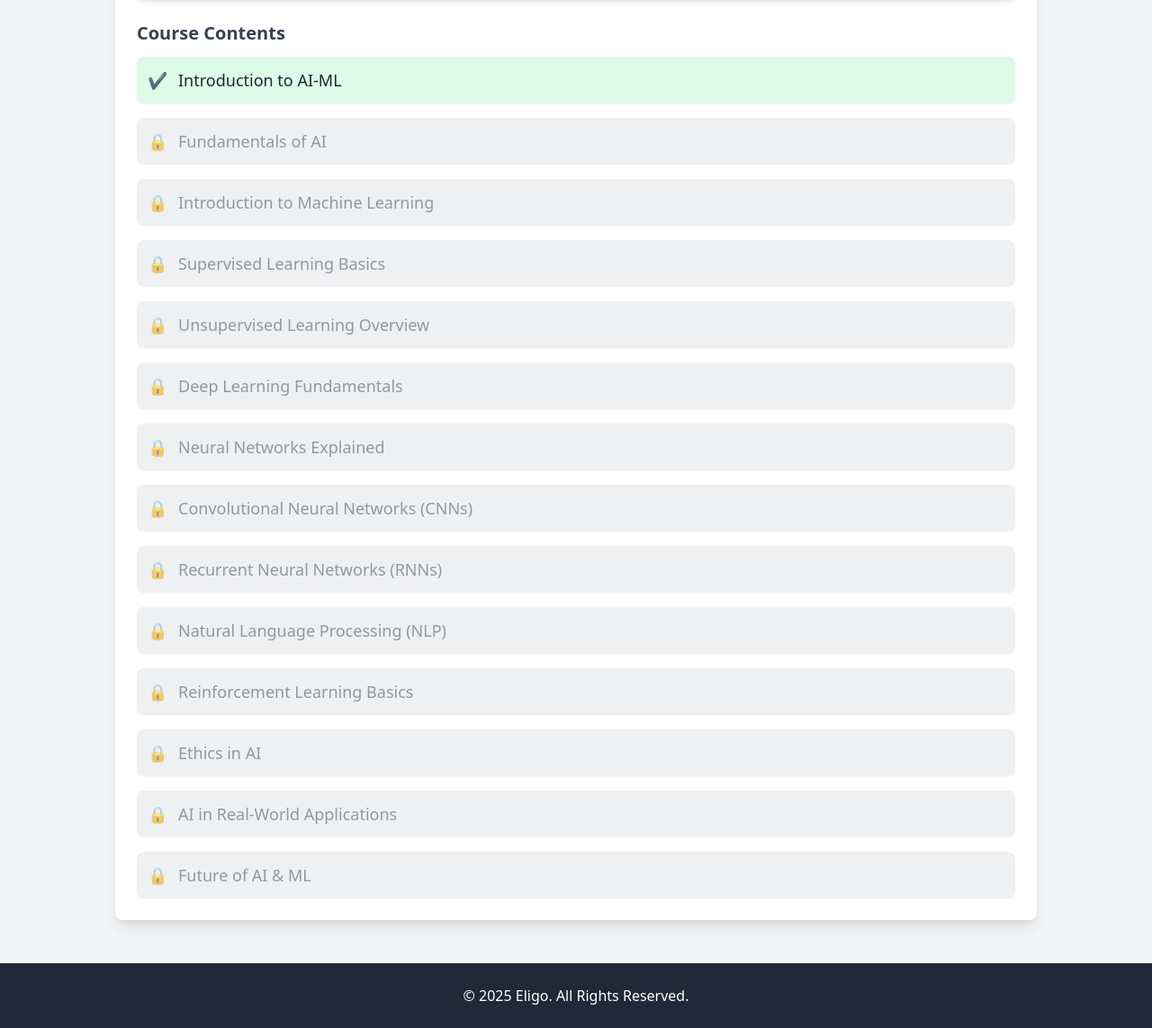
After one commit to ELIGO534/Learning, a Django app: page /my_courses/ in a window 1280 px wide. The commit adds this page. Shown: the part 545-1688 px from the top of the page at 90% size. Run offline with Django 5.2, Linux system fonts and the light colour scheme; parts of the project's set-up code (start-up, migrations or seed data) failed here and were passed over; some libraries are stand-ins or nearby versions.

Commit message:
updated templates,models.py,views.py

```diff
--- a/myapp/urls.py
+++ b/myapp/urls.py
@@ -16,6 +16,7 @@ urlpatterns = [
     path('chat/', views.chat, name='chat'),
     path('profile/', views.profile_view, name='profile'),
     path('income/', views.income, name='income'),
+    path('my_courses/', views.my_courses, name='my_courses'),
     path('transactions/', views.transactions, name='transactions'),
     path('withdrawal/', views.withdrawal_students, name='withdrawal'),
     path('join_members/', views.join_members, name='join'),
--- a/myapp/views.py
+++ b/myapp/views.py
@@ -167,3 +167,6 @@ def withdrawal_students(request):
 
 def join_members(request):
     return render(request, "join.html")
+
+def my_courses(request):
+    return render(request,"my_courses.html")
--- /dev/null
+++ b/templates/my_courses.html
@@ -0,0 +1,104 @@
+<!DOCTYPE html>
+<html lang="en">
+<head>
+    <meta charset="UTF-8">
+    <meta name="viewport" content="width=device-width, initial-scale=1.0">
+    <title>My Course - Eligo</title>
+    <script src="https://cdn.tailwindcss.com"></script>
+</head>
+<body class="bg-gray-100">
+
+    <!-- Navbar -->
+    <nav class="bg-blue-600 text-white py-4 px-6 shadow-md">
+        <div class="max-w-7xl mx-auto flex justify-between items-center">
+            <h1 class="text-2xl font-semibold">My Course</h1>
+            <a href="/" class="text-lg hover:underline">Back to Home</a>
+        </div>
+    </nav>
+
+    <!-- Course Container -->
+    <div class="max-w-5xl mx-auto mt-8 p-6 bg-white shadow-lg rounded-lg">
+
+        <!-- Video Section -->
+        <div class="mb-6">
+            <h2 class="text-2xl font-bold text-gray-800 mb-2">Introduction to AI-ML</h2>
+            <div class="relative w-full h-64 sm:h-96">
+                <iframe class="w-full h-full rounded-lg shadow-md"
+                    src="https://drive.google.com/file/d/1StNEYgANIW3TqvUtJ6mjdDcrZX4x_UwE/preview"
+                    allowfullscreen>
+                </iframe>
+            </div>
+        </div>
+
+        <!-- Course Content -->
+        <h3 class="text-xl font-semibold text-gray-700 mb-3">Course Contents</h3>
+        <ul class="space-y-4">
+            <!-- Unlocked Lesson -->
+            <li class="flex items-center space-x-3 bg-green-100 p-3 rounded-lg shadow-sm">
+                <span class="text-green-600 text-lg font-semibold">✔</span>
+                <a href="#" class="text-gray-800 text-lg font-medium hover:underline">Introduction to AI-ML</a>
+            </li>
+
+            <!-- Locked Lessons -->
+            <li class="flex items-center space-x-3 bg-gray-200 p-3 rounded-lg shadow-sm opacity-60">
+                <span class="text-red-500 text-lg font-semibold">🔒</span>
+                <span class="text-gray-600 text-lg font-medium">Fundamentals of AI</span>
+            </li>
+            <li class="flex items-center space-x-3 bg-gray-200 p-3 rounded-lg shadow-sm opacity-60">
+                <span class="text-red-500 text-lg font-semibold">🔒</span>
+                <span class="text-gray-600 text-lg font-medium">Introduction to Machine Learning</span>
+            </li>
+            <li class="flex items-center space-x-3 bg-gray-200 p-3 rounded-lg shadow-sm opacity-60">
+                <span class="text-red-500 text-lg font-semibold">🔒</span>
+                <span class="text-gray-600 text-lg font-medium">Supervised Learning Basics</span>
+            </li>
+            <li class="flex items-center space-x-3 bg-gray-200 p-3 rounded-lg shadow-sm opacity-60">
+                <span class="text-red-500 text-lg font-semibold">🔒</span>
+                <span class="text-gray-600 text-lg font-medium">Unsupervised Learning Overview</span>
+            </li>
+            <li class="flex items-center space-x-3 bg-gray-200 p-3 rounded-lg shadow-sm opacity-60">
+                <span class="text-red-500 text-lg font-semibold">🔒</span>
+                <span class="text-gray-600 text-lg font-medium">Deep Learning Fundamentals</span>
+            </li>
+            <li class="flex items-center space-x-3 bg-gray-200 p-3 rounded-lg shadow-sm opacity-60">
+                <span class="text-red-500 text-lg font-semibold">🔒</span>
+                <span class="text-gray-600 text-lg font-medium">Neural Networks Explained</span>
+            </li>
+            <li class="flex items-center space-x-3 bg-gray-200 p-3 rounded-lg shadow-sm opacity-60">
+                <span class="text-red-500 text-lg font-semibold">🔒</span>
+                <span class="text-gray-600 text-lg font-medium">Convolutional Neural Networks (CNNs)</span>
+            </li>
+            <li class="flex items-center space-x-3 bg-gray-200 p-3 rounded-lg shadow-sm opacity-60">
+                <span class="text-red-500 text-lg font-semibold">🔒</span>
+                <span class="text-gray-600 text-lg font-medium">Recurrent Neural Networks (RNNs)</span>
+            </li>
+            <li class="flex items-center space-x-3 bg-gray-200 p-3 rounded-lg shadow-sm opacity-60">
+                <span class="text-red-500 text-lg font-semibold">🔒</span>
+                <span class="text-gray-600 text-lg font-medium">Natural Language Processing (NLP)</span>
+            </li>
+            <li class="flex items-center space-x-3 bg-gray-200 p-3 rounded-lg shadow-sm opacity-60">
+                <span class="text-red-500 text-lg font-semibold">🔒</span>
+                <span class="text-gray-600 text-lg font-medium">Reinforcement Learning Basics</span>
+            </li>
+            <li class="flex items-center space-x-3 bg-gray-200 p-3 rounded-lg shadow-sm opacity-60">
+                <span class="text-red-500 text-lg font-semibold">🔒</span>
+                <span class="text-gray-600 text-lg font-medium">Ethics in AI</span>
+            </li>
+            <li class="flex items-center space-x-3 bg-gray-200 p-3 rounded-lg shadow-sm opacity-60">
+                <span class="text-red-500 text-lg font-semibold">🔒</span>
+                <span class="text-gray-600 text-lg font-medium">AI in Real-World Applications</span>
+            </li>
+            <li class="flex items-center space-x-3 bg-gray-200 p-3 rounded-lg shadow-sm opacity-60">
+                <span class="text-red-500 text-lg font-semibold">🔒</span>
+                <span class="text-gray-600 text-lg font-medium">Future of AI & ML</span>
+            </li>
+        </ul>
+    </div>
+
+    <!-- Footer -->
+    <footer class="bg-gray-800 text-white py-6 mt-12 text-center">
+        <p>&copy; 2025 Eligo. All Rights Reserved.</p>
+    </footer>
+
+</body>
+</html>
```
Also changed, not shown: templates/home.html (+8 -4 lines), templates/withdrawal_s.html (+33 -1 lines).
